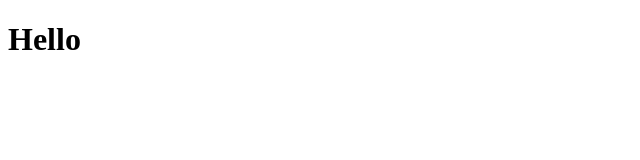
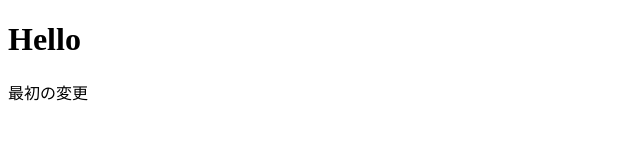
Before and after one commit to yogomi/git_test, a plain HTML site: page index.html in a window 1280 px wide. Shown: the whole page, without its empty margins (0-640 px from the left). Drawn offline with Linux system fonts and the light colour scheme.

Commit message:
index.htmlの変更とコマンドリストを追加

```diff
--- a/index.html
+++ b/index.html
@@ -6,5 +6,6 @@
 </head>
 <body>
   <h1>Hello</h1>
+  <p>最初の変更</p>
 </body>
 </html>
```
Also changed, not shown: command_list.txt (added).
